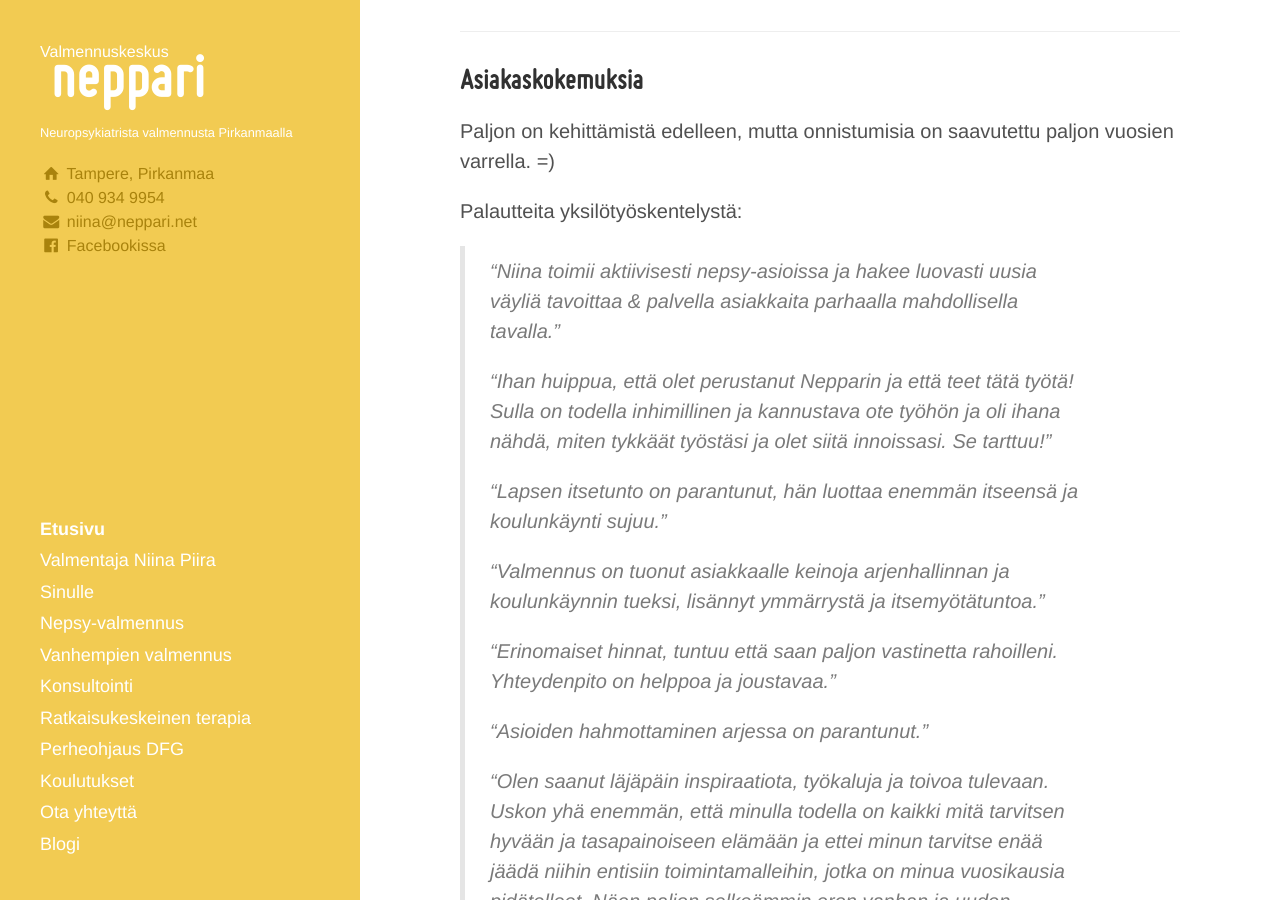
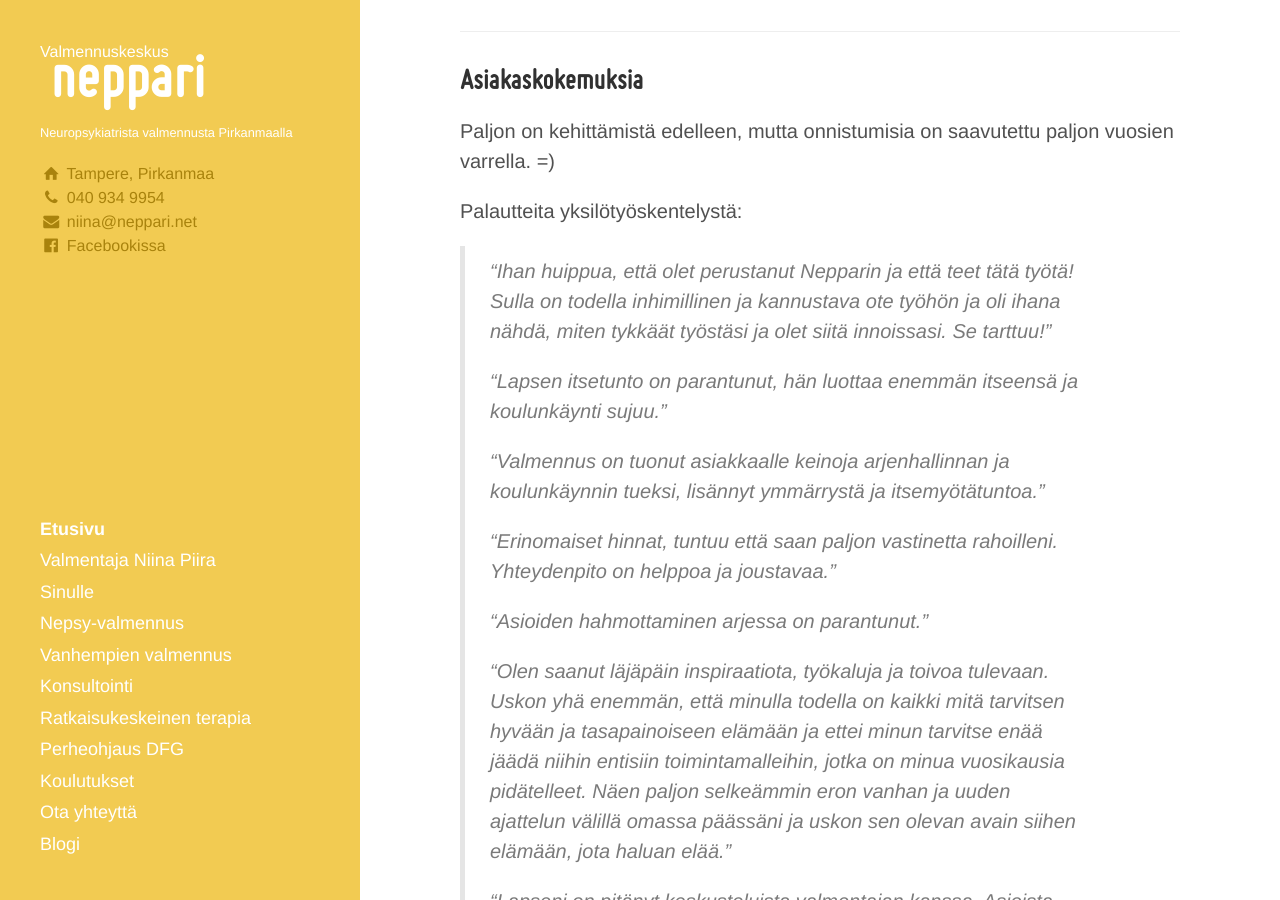
Before and after one commit to niinapiira/neppari.net, a Jekyll site: the page built from index.md, in a window 1280 px wide and 900 px high, scrolled down 3640 px. Built offline with Jekyll 4.4.1, drawn with Linux system fonts in a browser that asks for light colours.

Commit message:
Update index.md

```diff
--- a/index.md
+++ b/index.md
@@ -123,7 +123,6 @@ Paljon on kehittämistä edelleen, mutta onnistumisia on saavutettu paljon vuosi
 
 Palautteita yksilötyöskentelystä:
 
-> _"Niina toimii aktiivisesti nepsy-asioissa ja hakee luovasti uusia väyliä tavoittaa & palvella  asiakkaita parhaalla mahdollisella tavalla."_
 >
 >_"Ihan huippua, että olet perustanut Nepparin ja että teet tätä työtä! Sulla on todella inhimillinen ja kannustava ote työhön ja oli ihana nähdä, miten tykkäät työstäsi ja olet siitä innoissasi. Se tarttuu!"_
 >
```
